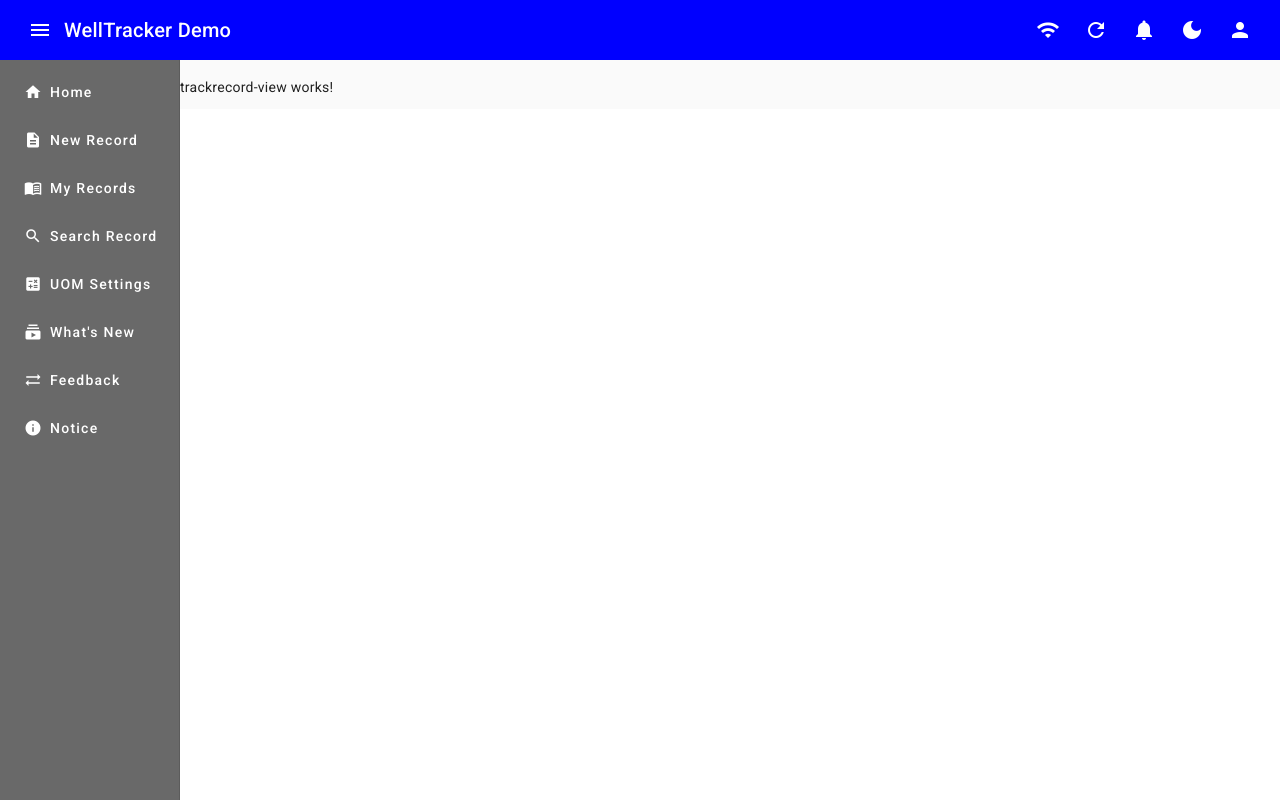
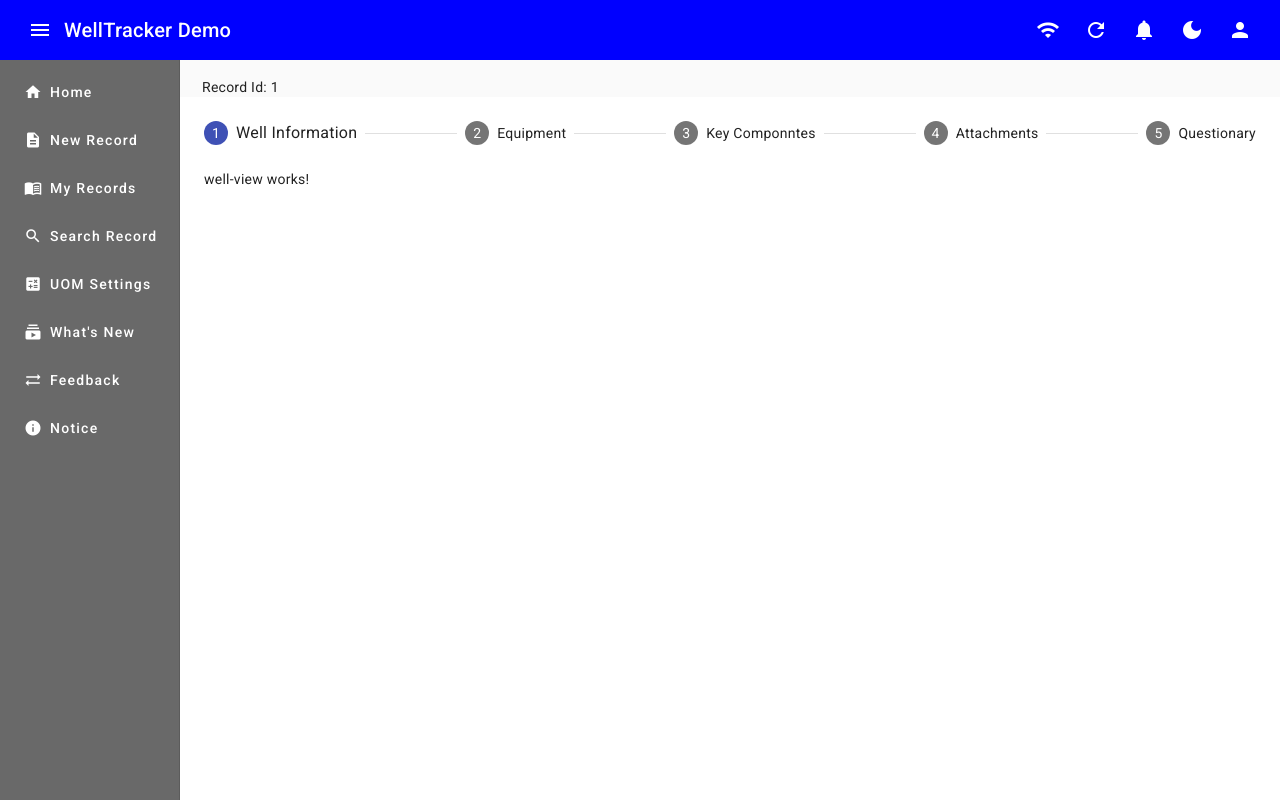
Before and after one commit to slb-pocs/demo-welltracker, an Angular app: page /track-record/1 in a window 1280 px wide. Built offline with nearby package versions, Linux system fonts and the light colour scheme.

Commit message:
track recod view added

```diff
--- a/src/app/trackrecord-view/trackrecord-view.component.html
+++ b/src/app/trackrecord-view/trackrecord-view.component.html
@@ -1 +1,23 @@
-<p>trackrecord-view works!</p>
+<div style="margin-left: 2%;">
+    <mat-label>
+        {{message}}
+    </mat-label>
+</div>
+<mat-horizontal-stepper>
+    <mat-step label="Well Information">
+        <app-well-view></app-well-view>
+    </mat-step>
+    <mat-step label="Equipment">
+        <app-surface-equipment-view></app-surface-equipment-view>
+        <app-equipment-installed-view></app-equipment-installed-view>
+    </mat-step>
+        <mat-step label="Key Componntes">
+            <p>Key components</p>
+        </mat-step>
+        <mat-step label="Attachments">
+            <p>Attachments</p>
+        </mat-step>
+        <mat-step label="Questionary">
+            <p>Questionary</p>
+        </mat-step>
+</mat-horizontal-stepper>
--- a/src/app/trackrecord-view/trackrecord-view.component.ts
+++ b/src/app/trackrecord-view/trackrecord-view.component.ts
@@ -1,4 +1,6 @@
-import { Component } from '@angular/core';
+import { Component, Input, OnInit } from '@angular/core';
+import { TrackRecord } from '../models/track-record';
+import { ActivatedRoute } from '@angular/router';
 
 @Component({
   selector: 'app-trackrecord-view',
@@ -6,5 +8,18 @@ import { Component } from '@angular/core';
   styleUrl: './trackrecord-view.component.css'
 })
 export class TrackrecordViewComponent {
+  trackRecord:TrackRecord;
+  @Input() id:string='';
+  message:string='New Record';
+
+  constructor(private route: ActivatedRoute){
+    this.trackRecord=new TrackRecord();
+  }
+
+  ngOnInit() {
+    if(this.id!='0'){
+      this.message='Record Id: '+this.id;
+    }
+  }
 
 }
```
